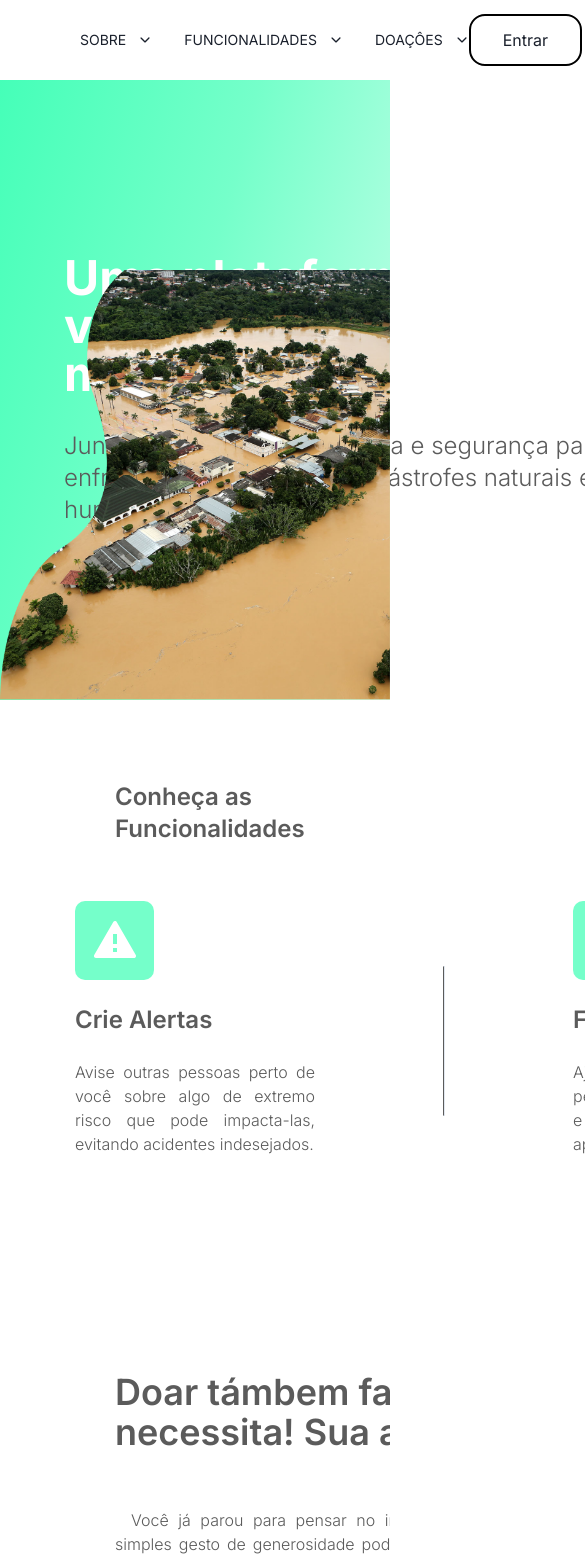
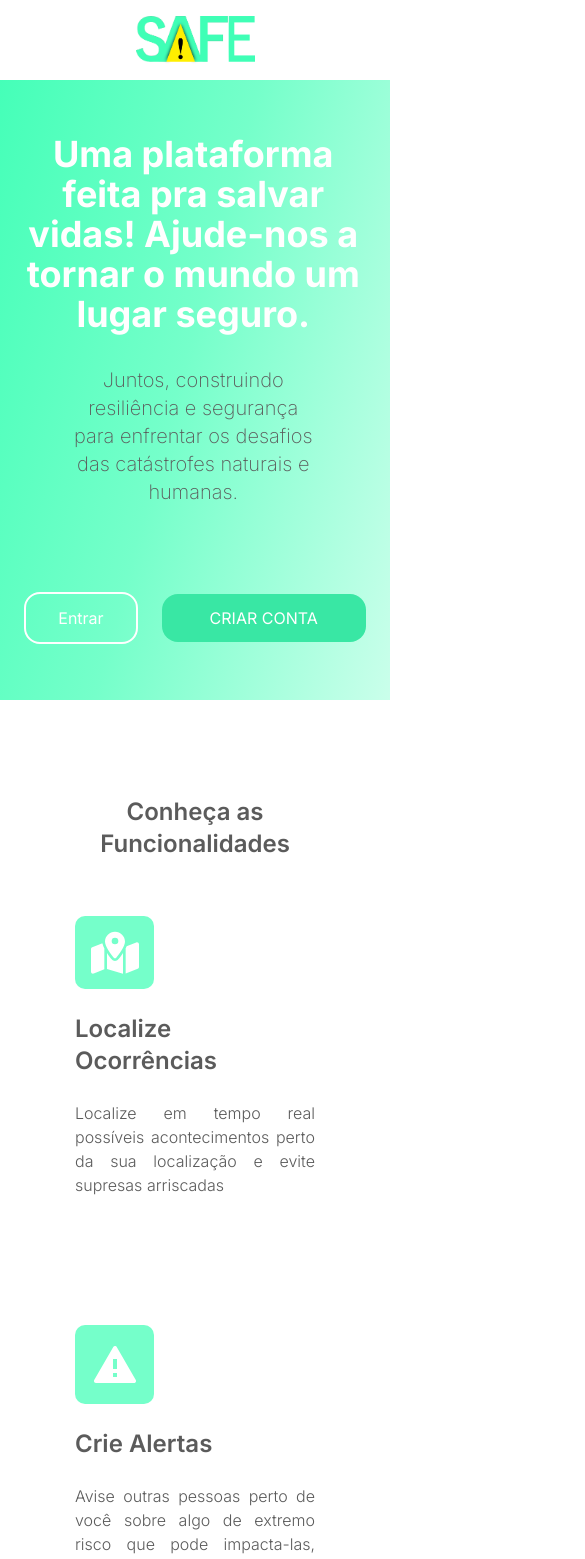
Before and after one commit to Quarteto-Codastico/SAFE-disaster-prevention, a Next.js app: page / in a window 390 px wide. Shown: the top 1559 px of the page, 585 px wide, since content can reach past the window. Built offline with nearby package versions, Linux system fonts and the light colour scheme.

Commit message:
feat: add responsiveness

```diff
--- a/src/components/landingpage-components/Donate.tsx
+++ b/src/components/landingpage-components/Donate.tsx
@@ -5,11 +5,12 @@ import donateBg from "../../../public/donate.svg";
 
 export default function Donate() {
 	return (
-		<div id='donate' className="relative h-[1159px] w-[100%] max-w-[1600px] pl-[115px] overflow-hidden mx-auto pt-[110px]">
-			<h1 className="text-[#5B5B5B] font-semibold text-4xl pb-14 w-[700px]">
+		<div id='donate' className="relative h-[1159px] w-[100%] max-w-[1600px] pl-[115px] overflow-hidden mx-auto pt-[110px]
+									tablet:pl-16 phone:pl-8 phone:h-max phone:pl-0">
+			<h1 className="text-[#5B5B5B] font-semibold text-4xl pb-14 w-[700px] tablet:w-[450px] tablet:text-3xl phone:w-[90%]">
 				Doar támbem faz parte, ajude quem necessita! Sua ajuda muda vidas.
 			</h1>
-			<p className=" text-[#5B5B5B] text-base font-light text-justify w-[400px]">
+			<p className=" text-[#5B5B5B] text-base font-light text-justify w-[400px] phone:w-[90%]">
 				&ensp;&ensp;Você já parou para pensar no impacto que um simples gesto de
 				generosidade pode ter na vida de alguém? Vivemos em um mundo onde muitas
 				pessoas enfrentam dificuldades inimagináveis todos os dias. Mas, com sua
@@ -31,18 +32,18 @@ export default function Donate() {
 				necessidades imediatas, mas também investe em um futuro melhor para
 				todos.
 			</p>
-			<h1 className="text-[#5B5B5B] font-light text-4xl w-[300px] mt-20 mb-6">
+			<h1 className="text-[#5B5B5B] font-light text-4xl w-[300px] mt-20 mb-6 phone:mx-auto hone:text-center">
 				Vulnerabilidade Social no Brasil:
 			</h1>
-			<div className="flex items-center h-min">
-				<FaPersonBreastfeeding className="text-5xl text-[#3FFFB6] mr-8" />
-				<FaPlus className="text-3xl text-[#5B5B5B] mr-2" />
-				<h1 className="text-[#5B5B5B] font-bold text-4xl  w-[500px]">
+			<div className="flex items-center h-min phone:mx-auto phone:w-max">
+				<FaPersonBreastfeeding className="text-5xl text-[#3FFFB6] mr-8 hone:text-center" />
+				<FaPlus className="text-3xl text-[#5B5B5B] mr-2 hone:text-center" />
+				<h1 className="text-[#5B5B5B] font-bold text-4xl  w-[500px] phone:w-[190px]">
 					17,5 mi de Famílias
 				</h1>
 			</div>
 
-			<Image src={donateBg} alt="bg-donate" className="absolute top-0 left-[45rem] h-[100%]"  />
+			<Image src={donateBg} alt="bg-donate" className="absolute top-0 left-[45rem] h-[100%] tablet:left-[30rem]"  />
 		</div>
 	);
 }
--- a/src/components/landingpage-components/Features.tsx
+++ b/src/components/landingpage-components/Features.tsx
@@ -5,21 +5,22 @@ import { BiSolidDonateHeart } from "react-icons/bi";
 
 export default function Features() {
 	return (
-		<div id='features' className="flex flex-col h-[562px] max-w-[1600px] w-[100%] px-[79px] justify-center mx-auto">
-            <h1 className="text-[#5B5B5B] font-semibold text-2xl pb-14 pl-9">Conheça as Funcionalidades</h1>
-			<div className="flex gap-32 items-center justify-between self-center">
+		<div id='features' className="flex flex-col h-max max-w-[1600px] w-[100%] px-[79px] justify-center mx-auto pt-24">
+            <h1 className="text-[#5B5B5B] font-semibold text-2xl pb-14 pl-9 phone:pl-0 tablet:pl-0
+							phone:mx-autotablet:mx-auto phone:text-center tablet:text-center">Conheça as Funcionalidades</h1>
+			<div className="flex gap-32 items-center justify-between self-center phone:flex-col tablet:flex-col">
 				<CardFeatures
 					icon={<FaMapLocationDot />}
 					title="Localize Ocorrências"
 					desc="Localize em tempo real possíveis acontecimentos perto da sua localização e evite supresas arriscadas"
 				/>
-				<div className="h-[150px] w-[1px] border-[1px] border-l-[#5B5B5B]"></div>
+				<div className="h-[150px] w-[1px] border-[1px] border-l-[#5B5B5B] phone:hidden tablet:hidden lg:hidden"></div>
 				<CardFeatures
 					icon={<RiAlertFill />}
 					title="Crie Alertas"
 					desc="Avise outras pessoas perto de você sobre algo de extremo risco que pode impacta-las, evitando acidentes indesejados."
 				/>
-                <div className="h-[150px] w-[1px] border-[1px] border-l-[#5B5B5B]"></div>
+                <div className="h-[150px] w-[1px] border-[1px] border-l-[#5B5B5B] phone:hidden tablet:hidden lg:hidden"></div>
 				<CardFeatures
 					icon={<BiSolidDonateHeart />}
 					title="Faça Doações"
--- a/src/components/landingpage-components/Footer.tsx
+++ b/src/components/landingpage-components/Footer.tsx
@@ -3,15 +3,17 @@ import footer_bg from "../../../public/footer_bg.svg";
 
 export default function Footer() {
 	return (
-		<div className="flex relative w-[100%] max-w-[1600px] mx-auto">
-			<div className="flex justify-between absolute top-[75%] -translate-y-1/2 left-[50%] -translate-x-1/2 w-[70%] font-light">
-				<p className="flex flex-1 justify-center min-w-[400px]">
+		<div className=" relative w-[100%] max-w-[1600px] mx-auto ">
+			<div className="flex justify-between absolute top-[75%] -translate-y-1/2 left-[50%] -translate-x-1/2 w-[100%] font-light
+							 tablet:text-[10px] phone:text-[10px]">
+				<p className="flex flex-1 justify-center min-w-[400px] phone:hidden tablet:min-w-[200px]">
 					SAFE prevenção de catástrofes
 				</p>
-				<p className="flex flex-1 justify-center">|</p>
-				<p className="flex flex-1 justify-center"> © 2024</p>
-				<p className="flex flex-1 justify-center ">|</p>
-				<p className="flex flex-1 justify-center min-w-[400px]">
+				<p className="flex flex-1 justify-center phone:min-w-[200px] phone:hidden tablet:hidden">|</p>
+				<p className="flex flex-1 justify-center phone:hidden"> © 2024</p>
+				<p className="flex flex-1 justify-center phone:hidden tablet:hidden">|</p>
+				<p className="flex flex-1 justify-center min-w-[400px] phone:justify-center phone:min-w-[200px]
+							phone:pr-4 tablet:min-w-[200px]">
 					Desenvolvido por Quarteto Codástico
 				</p>
 			</div>
--- a/src/components/landingpage-components/Header.tsx
+++ b/src/components/landingpage-components/Header.tsx
@@ -17,16 +17,16 @@ export default function Header() {
   }
 
   return (
-    <div className="flex fixed w-screen justify-center items-center h-[80px] bg-white px-20 z-10">
-      <div className="flex max-w-[1440px] w-[100%] h-[80px] justify-between items-center">
-        <div className="flex flex-2 h-[80px] justify-start items-center">
+    <div className=" fixed w-full mx-auto h-[80px] bg-white px-20 z-10">
+      <div className="flex max-w-[1440px] w-[100%] h-[80px] justify-between items-center mx-auto">
+        <div className="flex flex-2 h-[80px] justify-start items-center phone:mx-auto">
           <Image
             src={logoSafe}
             alt="logo-safe"
-            className="h-[49px] w-[119px]"
+            className="h-[49px] w-[119px] "
           />
         </div>
-        <div className="flex flex-1 gap-8 justify-center items-center">
+        <div className="flex flex-1 gap-8 justify-center items-center lg:hidden tablet:hidden phone:hidden">
           <a
             href="#hero"
             className="flex gap-3 justify-center items-center text-sm"
@@ -46,7 +46,7 @@ export default function Header() {
             DOAÇÔES <IoIosArrowDown />
           </a>
         </div>
-        <div className="flex flex-2 justify-end  items-center gap-6">
+        <div className="flex flex-2 justify-end  items-center gap-6 phone:hidden">
           <button
             className="py-3 px-8 border-[2px] border-[#000] rounded-[16px]"
             onClick={handleRedirectToLogin}
--- a/src/components/landingpage-components/Hero.tsx
+++ b/src/components/landingpage-components/Hero.tsx
@@ -1,20 +1,57 @@
+"use client";
 import Image from "next/image";
 import backgorundHero from "../../../public/fundo_hero.png";
+import { useRouter } from "next/navigation";
+
 
 export default function Hero() {
+	const router = useRouter();
+
+	function handleRedirectToLogin() {
+		router.push("/sign-in");
+	}
+
+	function handleRedirectToSignUp() {
+		router.push("/sign-up");
+	}
+
 	return (
-		<div id='hero' className="flex relative max-w-[1600px] w-[100%] h-[700px] bg-clientGradient self-center mx-auto pt-[80px]">
-			<div className="absolute flex gap-8 flex-col pl-16 w-[870px] top-[50%] -translate-y-1/2 pt-[80px]">
-				<h1 className="text-white text-5xl font-bold ">
+		<div
+			id="hero"
+			className="relative max-w-[1600px] w-full h-[700px] bg-clientGradient mx-auto pt-[80px] overflow-hidden"
+		>
+			<div
+				className="absolute flex gap-8 flex-col pl-16 w-[60%] top-[50%] -translate-y-1/2 pt-[80px] phone:w-[95%] phone:top-[20rem] phone:pl-4 phone:text-center
+							phone:pt-0"
+			>
+				<h1 className="text-white text-5xl font-bold lg:text-4xl tablet:text-3xl phone:text-4xl">
 					Uma plataforma feita pra salvar vidas! Ajude-nos a tornar o mundo um
 					lugar seguro.
 				</h1>
-				<p className="text-[#5B5B5B] text-2xl w-[70%] font-light">
+				<p className="text-[#5B5B5B] text-2xl w-[70%] font-light phone:font-extralight phone:text-xl phone:mx-auto">
 					Juntos, construindo resiliência e segurança para enfrentar os desafios
 					das catástrofes naturais e humanas.
 				</p>
 			</div>
-			<Image src={backgorundHero} alt="fundo-hero" className="absolute self-end right-0 bottom-0"/>
+			<Image
+				src={backgorundHero}
+				alt="fundo-hero"
+				className="absolute self-end right-0 bottom-0 tablet:left-[30rem] lg:left-[50rem] phone:hidden"
+			/>
+			<div className="hidden w-[100%] absolute bottom-14 phone:flex flex-2 justify-center items-center gap-6">
+				<button
+					className="py-3 px-8 border-[2px] border-[#fff] text-[#fff] rounded-[16px]"
+					onClick={handleRedirectToLogin}
+				>
+					Entrar
+				</button>
+				<button
+					className="py-3 px-12  bg-[#39e7a4] rounded-[16px] text-white"
+					onClick={handleRedirectToSignUp}
+				>
+					CRIAR CONTA
+				</button>
+			</div>
 		</div>
 	);
 }
```
Also changed, not shown: tailwind.config.ts (line endings or trailing spaces).
